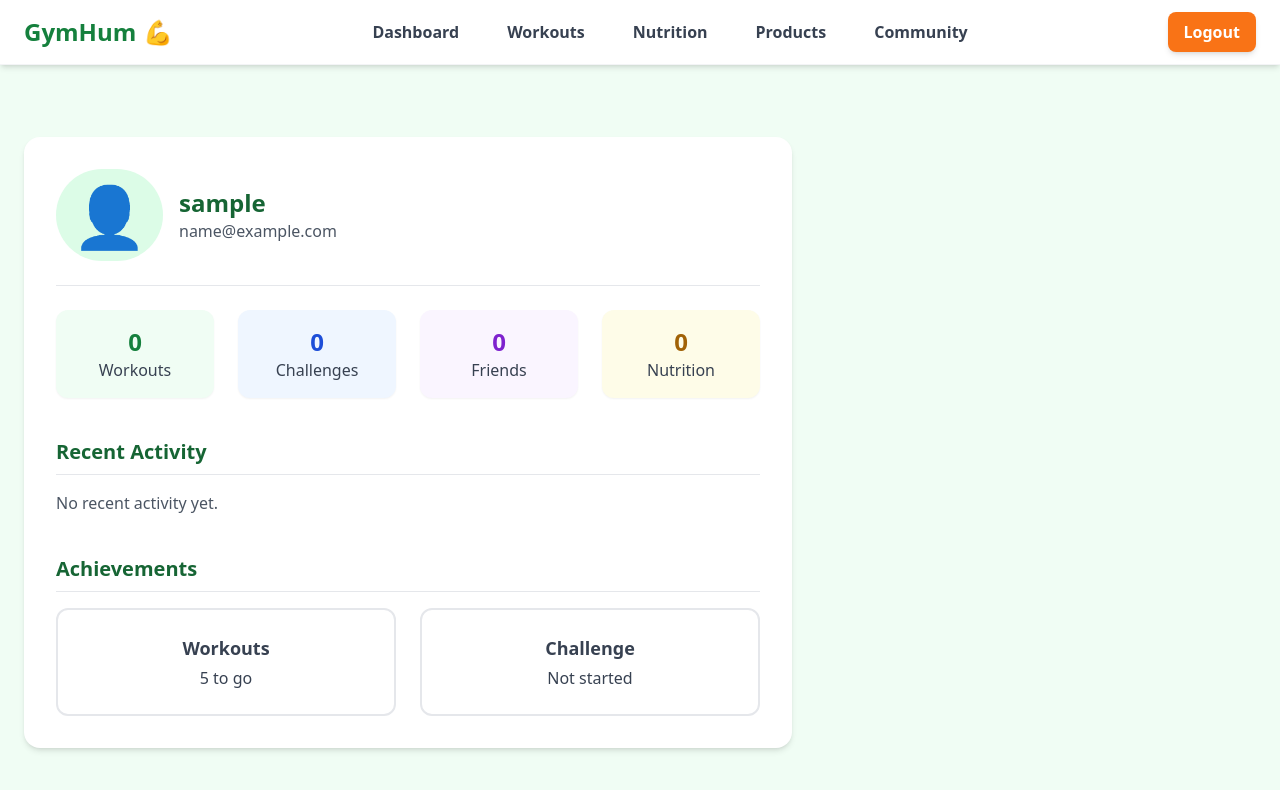
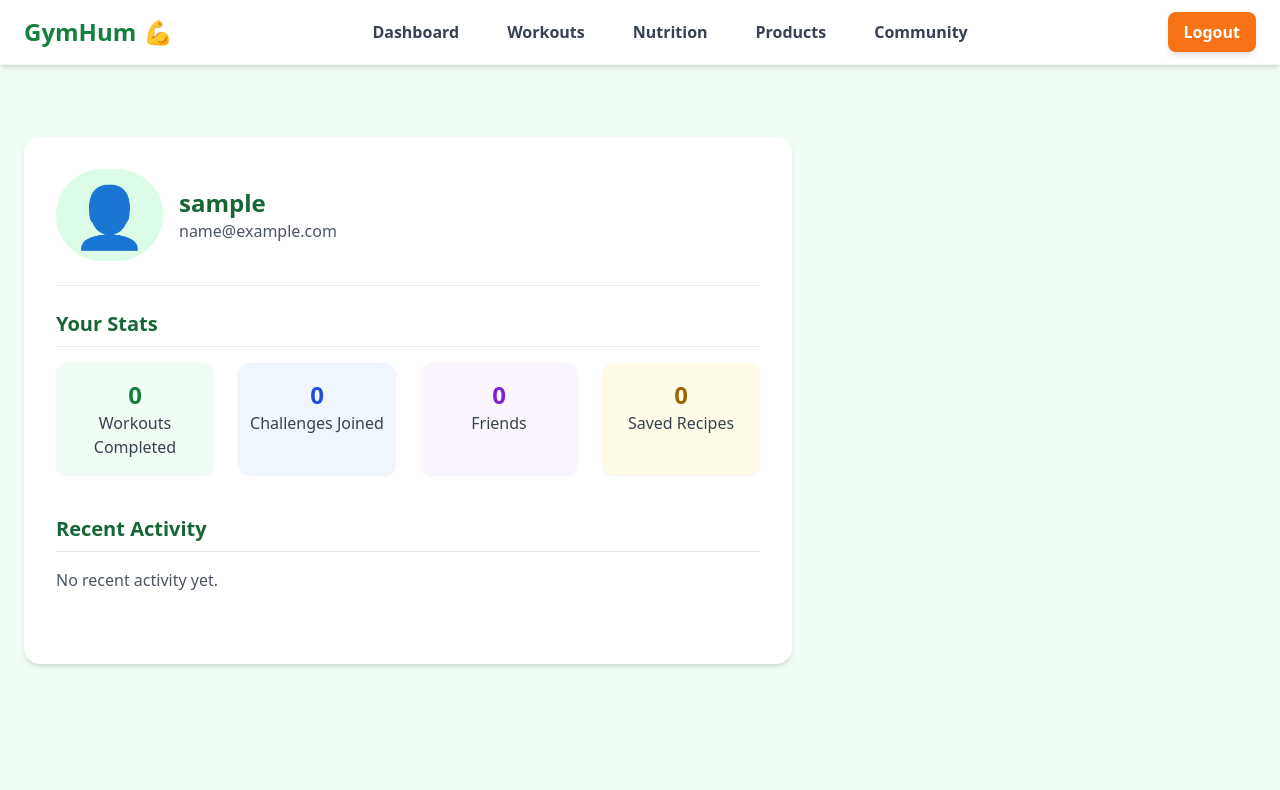
Before and after one commit to deeoloo/gym_app, a React (Vite) app in the folder client/: page /profile in a window 1280 px wide. Shown: the top 790 px of the page. Built offline with nearby package versions, Linux system fonts and the light colour scheme; sample sign-in values are in the browser's storage.

Commit message:
updating profile section

```diff
--- a/client/src/components/Nutrition/NutritionSection.jsx
+++ b/client/src/components/Nutrition/NutritionSection.jsx
@@ -87,6 +87,7 @@ const NutritionSection = () => {
       },
     })
       .then((res) => {
+        console.log('Save response:', res);
         if (!res.ok) throw new Error('Save failed');
         return res.json();
       })
--- a/client/src/components/Profile/ProfileSection.jsx
+++ b/client/src/components/Profile/ProfileSection.jsx
@@ -101,19 +101,24 @@ const ProfileSection = ({ externalProfileData }) => {
           </div>
         </div>
 
-        {/* Stats */}
-        <div className="grid grid-cols-2 sm:grid-cols-4 gap-6 mb-10">
+
+        {/* Stats Section */}
+<div className="mb-10">
+  <h3 className="text-xl font-semibold text-green-800 mb-4 border-b border-gray-200 pb-2">
+    Your Stats
+  </h3>
+  <div className="grid grid-cols-2 sm:grid-cols-4 gap-6">
     <div className="bg-green-50 rounded-xl py-4 px-2 text-center shadow-sm hover:shadow-md transition">
       <div className="text-2xl font-bold text-green-700">
         {profileData?.completedWorkouts?.length || 0}
       </div>
-            <div className="text-gray-700">Workouts</div>
+      <div className="text-gray-700">Workouts Completed</div>
     </div>
     <div className="bg-blue-50 rounded-xl py-4 px-2 text-center shadow-sm hover:shadow-md transition">
       <div className="text-2xl font-bold text-blue-700">
         {profileData?.communityChallenges?.length || 0}
       </div>
-            <div className="text-gray-700">Challenges</div>
+      <div className="text-gray-700">Challenges Joined</div>
     </div>
     <div className="bg-purple-50 rounded-xl py-4 px-2 text-center shadow-sm hover:shadow-md transition">
       <div className="text-2xl font-bold text-purple-700">
@@ -125,9 +130,11 @@ const ProfileSection = ({ externalProfileData }) => {
       <div className="text-2xl font-bold text-yellow-700">
         {profileData?.savedRecipes?.length || 0}
       </div>
-            <div className="text-gray-700">Nutrition</div>
+      <div className="text-gray-700">Saved Recipes</div>
     </div>
   </div>
+</div>
+
 
         {/* Activity */}
         <div className="mb-10">
@@ -157,7 +164,7 @@ const ProfileSection = ({ externalProfileData }) => {
         </div>
 
         {/* Achievements */}
-        <div>
+        {/*<div>
           <h3 className="text-xl font-semibold text-green-800 mb-4 border-b border-gray-200 pb-2">
             Achievements
           </h3>
@@ -192,7 +199,7 @@ const ProfileSection = ({ externalProfileData }) => {
               </div>
             </div>
           </div>
-        </div>
+        </div>*/}
       </div>
     </section>
   );
--- a/client/src/components/Workouts/WorkoutsSection.jsx
+++ b/client/src/components/Workouts/WorkoutsSection.jsx
@@ -56,6 +56,7 @@ const WorkoutsSection = () => {
 
   const completeWorkout = (workout) => {
     if (!profileData.completedWorkouts.includes(workout.id)) {
+      console.log('Completing workout:', workout);
       setProfileData((prev) => {
         const updated = {
           ...prev,
```
Lines whose indentation alone changed are shown as unchanged.
